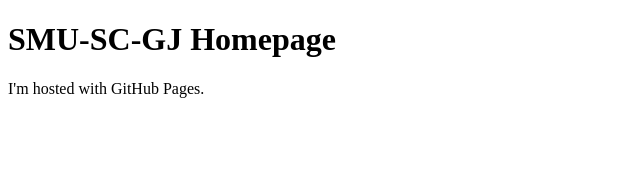
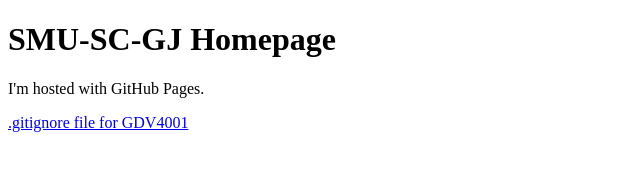
Before and after one commit to smu-sc-gj/smu-sc-gj.github.io, a plain HTML site: page index.html in a window 1280 px wide. Shown: the whole page, without its empty margins (0-640 px from the left). Drawn offline with Linux system fonts and the light colour scheme.

Commit message:
Added a .gitignore file for GDV4001 so I can link to it from my notes, CIS5012 will follow.

```diff
--- a/index.html
+++ b/index.html
@@ -3,5 +3,6 @@
 <body>
 <h1>SMU-SC-GJ Homepage</h1>
 <p>I'm hosted with GitHub Pages.</p>
+<a href="gitignorefiles/GDV4001/.gitignore">.gitignore file for GDV4001</a>
 </body>
 </html>
```
Also changed, not shown: 2 other files.
